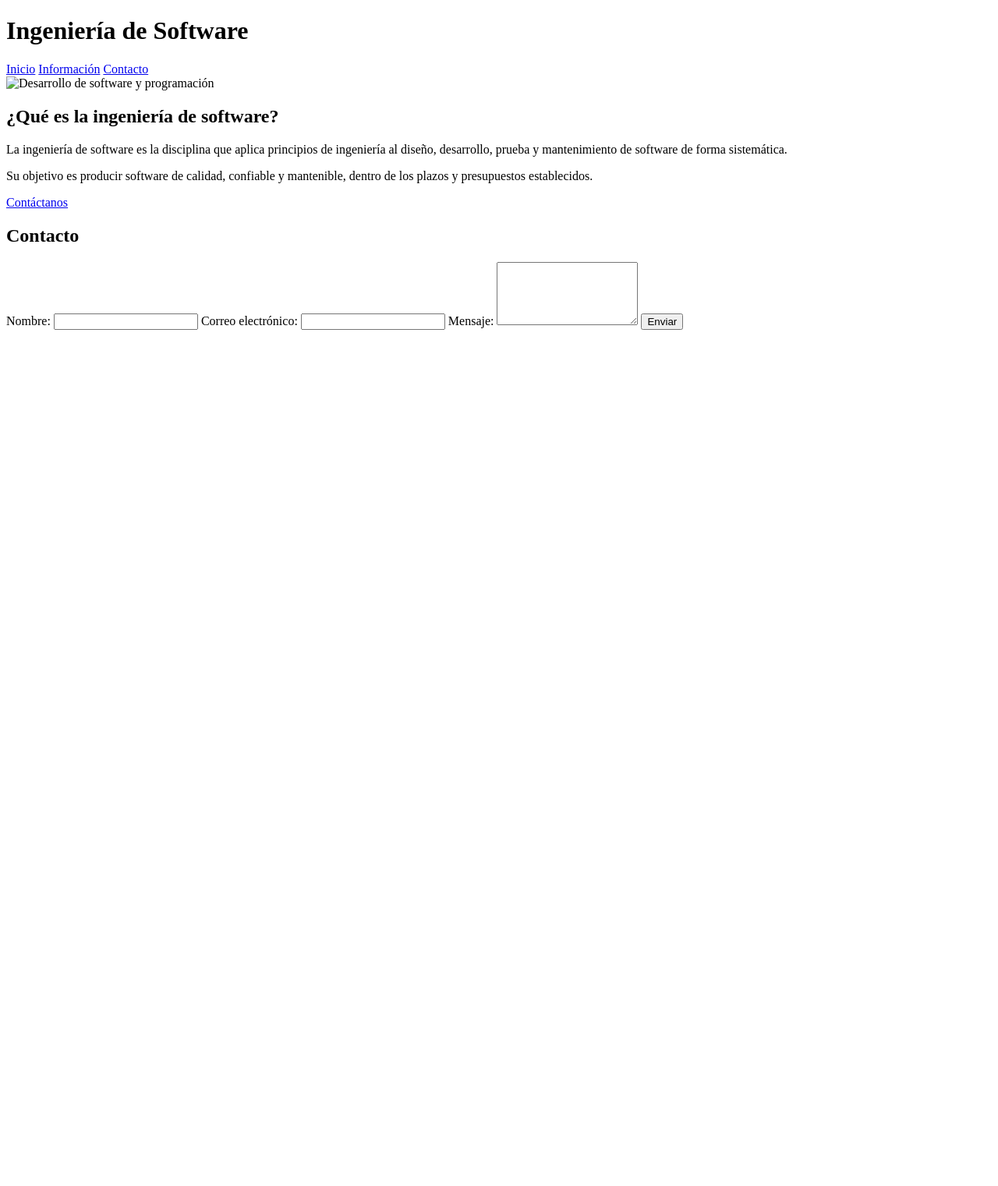
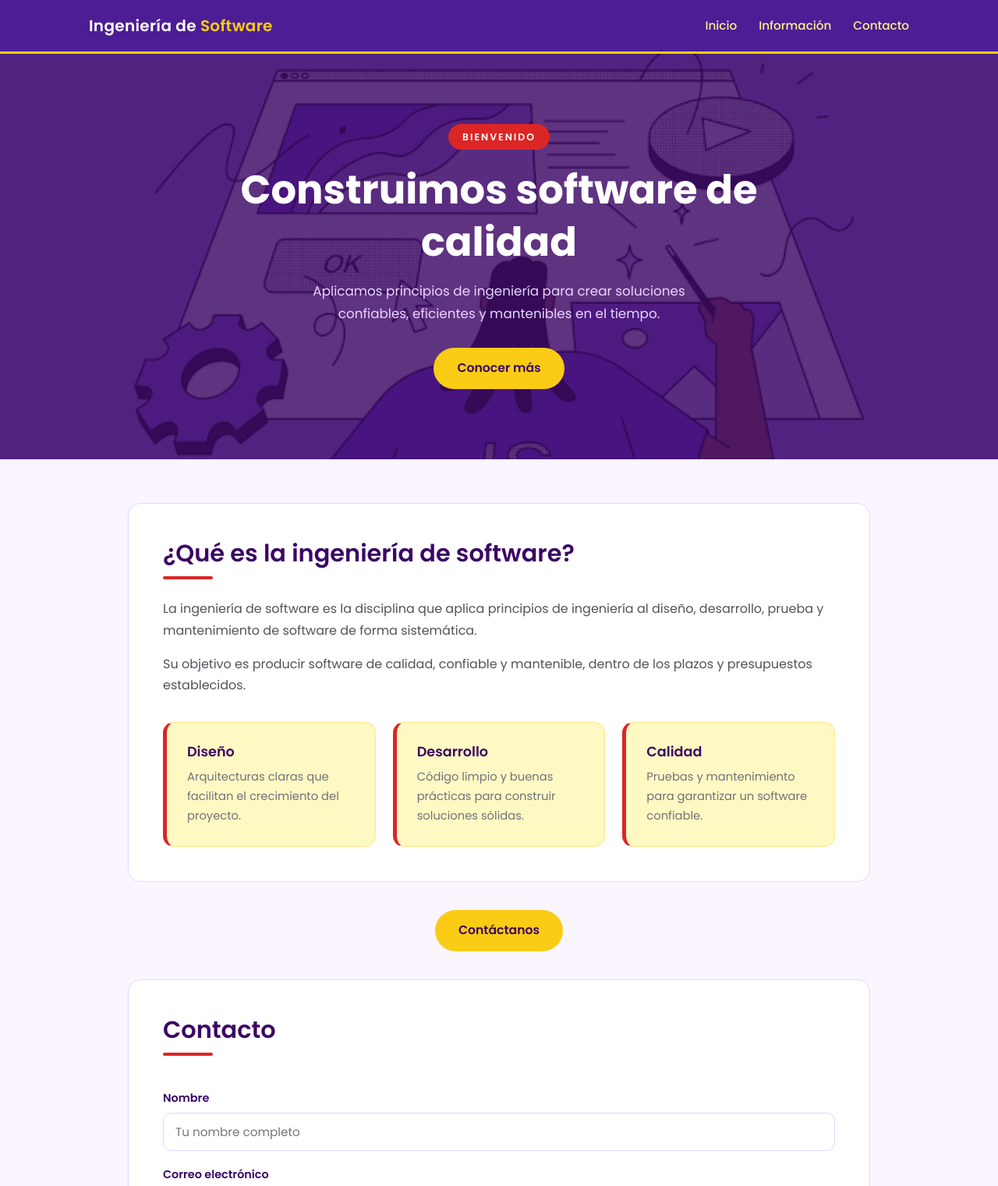
Before and after one commit to AntonyTandazo/SoftwareIngeneri, a plain HTML site: page index.html in a window 1280 px wide. Shown: the top 1521 px of the page at 78% size. Before the commit the page ends 800 px from the top, so only its background shows below. Drawn offline with Linux system fonts and the light colour scheme.

Commit message:
parte css completada taller

```diff
--- a/index.html
+++ b/index.html
@@ -4,30 +4,36 @@
     <meta charset="UTF-8">
     <meta name="viewport" content="width=device-width, initial-scale=1.0">
     <title>Ingeniería de Software</title>
-    <!-- Enlace al CSS externo -->
-    <link rel="stylesheet" href="css/styles.css">
+    <link rel="preconnect" href="https://fonts.googleapis.com">
+    <link rel="preconnect" href="https://fonts.gstatic.com" crossorigin>
+    <link href="https://fonts.googleapis.com/css2?family=Poppins:wght@400;500;600;700&display=swap" rel="stylesheet">
+    <link rel="stylesheet" href="styles.css">
 </head>
 <body>
-
-    <!-- Cabecera principal de la página -->
     <header class="header">
-        <h1>Ingeniería de Software</h1>
+        <div class="header-contenido">
+            <h1 class="logo">Ingeniería de <span>Software</span></h1>
             <nav class="nav">
                 <a href="#inicio">Inicio</a>
                 <a href="#informacion">Información</a>
                 <a href="#contacto">Contacto</a>
             </nav>
+        </div>
     </header>
-
-    <main class="contenedor">
-
-        <!-- Sección de inicio con imagen -->
-        <section id="inicio">
-            <img src="images/ingenieria-software.jpg" alt="Desarrollo de software y programación">
+    <main>
+        <section id="inicio" class="hero">
+            <div class="hero-contenido">
+                <p class="hero-etiqueta">Bienvenido</p>
+                <h2>Construimos software de calidad</h2>
+                <p class="hero-texto">
+                    Aplicamos principios de ingeniería para crear soluciones confiables,
+                    eficientes y mantenibles en el tiempo.
+                </p>
+                <a href="#informacion" class="btn">Conocer más</a>
+            </div>
         </section>
-
-        <!-- Sección de información -->
-        <section id="informacion">
+        <div class="contenedor">
+            <section id="informacion" class="seccion">
                 <h2>¿Qué es la ingeniería de software?</h2>
                 <p>
                     La ingeniería de software es la disciplina que aplica principios de ingeniería al
@@ -37,29 +43,37 @@
                     Su objetivo es producir software de calidad, confiable y mantenible, dentro de los
                     plazos y presupuestos establecidos.
                 </p>
+                <div class="tarjetas">
+                    <div class="tarjeta">
+                        <h3>Diseño</h3>
+                        <p>Arquitecturas claras que facilitan el crecimiento del proyecto.</p>
+                    </div>
+                    <div class="tarjeta">
+                        <h3>Desarrollo</h3>
+                        <p>Código limpio y buenas prácticas para construir soluciones sólidas.</p>
+                    </div>
+                    <div class="tarjeta">
+                        <h3>Calidad</h3>
+                        <p>Pruebas y mantenimiento para garantizar un software confiable.</p>
+                    </div>
+                </div>
             </section>
-
-        <!-- Enlace con apariencia de botón que lleva al formulario de contacto -->
+            <div class="cta">
                 <a href="#contacto" class="btn">Contáctanos</a>
-
-        <!-- Sección de contacto con formulario -->
-        <section id="contacto">
+            </div>
+            <section id="contacto" class="seccion">
                 <h2>Contacto</h2>
                 <form class="formulario" action="#" method="post">
-                <label for="nombre">Nombre:</label>
-                <input type="text" id="nombre" name="nombre" required>
-
-                <label for="correo">Correo electrónico:</label>
-                <input type="email" id="correo" name="correo" required>
-
-                <label for="mensaje">Mensaje:</label>
-                <textarea id="mensaje" name="mensaje" rows="5" required></textarea>
-
-                <button type="submit">Enviar</button>
+                    <label for="nombre">Nombre</label>
+                    <input type="text" id="nombre" name="nombre" placeholder="Tu nombre completo" required>
+                    <label for="correo">Correo electrónico</label>
+                    <input type="email" id="correo" name="correo" placeholder="tucorreo@ejemplo.com" required>
+                    <label for="mensaje">Mensaje</label>
+                    <textarea id="mensaje" name="mensaje" rows="5" placeholder="Escribe tu mensaje aquí..." required></textarea>
+                    <button type="submit">Enviar mensaje</button>
                 </form>
             </section>
-
+        </div>
     </main>
-
 </body>
 </html>
--- /dev/null
+++ b/styles.css
@@ -0,0 +1,365 @@
+:root {
+    --morado: #6d28d9;
+    --morado-oscuro: #4c1d95;
+    --morado-profundo: #3b0764;
+    --amarillo: #facc15;
+    --amarillo-oscuro: #eab308;
+    --amarillo-suave: #fef9c3;
+    --rojo: #dc2626;
+    --rojo-oscuro: #b91c1c;
+    --fondo: #faf5ff;
+    --blanco: #ffffff;
+    --texto: #52525b;
+    --texto-suave: #71717a;
+    --radio: 16px;
+}
+
+* {
+    box-sizing: border-box;
+}
+
+html {
+    scroll-behavior: smooth;
+}
+
+body {
+    font-family: 'Poppins', Arial, Helvetica, sans-serif;
+    background-color: var(--fondo);
+    color: var(--texto);
+    margin: 0;
+    line-height: 1.7;
+}
+
+h1, h2, h3 {
+    color: var(--morado-profundo);
+    line-height: 1.3;
+}
+
+.header {
+    position: sticky;
+    top: 0;
+    z-index: 100;
+    background-color: var(--morado-oscuro);
+    border-bottom: 3px solid var(--amarillo);
+}
+
+.header-contenido {
+    max-width: 1100px;
+    margin: 0 auto;
+    padding: 16px 24px;
+    display: flex;
+    align-items: center;
+    justify-content: space-between;
+    gap: 20px;
+}
+
+.logo {
+    margin: 0;
+    font-size: 1.25rem;
+    font-weight: 600;
+    color: var(--blanco);
+    letter-spacing: 0.3px;
+}
+
+.logo span {
+    color: var(--amarillo);
+}
+
+.nav {
+    display: flex;
+    gap: 28px;
+}
+
+.nav a {
+    position: relative;
+    color: #fef08a;
+    text-decoration: none;
+    font-size: 0.95rem;
+    font-weight: 500;
+    padding: 4px 0;
+    transition: color 0.25s ease;
+}
+
+.nav a::after {
+    content: "";
+    position: absolute;
+    left: 0;
+    bottom: -2px;
+    width: 100%;
+    height: 2px;
+    background-color: var(--amarillo);
+    border-radius: 2px;
+    transform: scaleX(0);
+    transform-origin: left;
+    transition: transform 0.25s ease;
+}
+
+.nav a:hover {
+    color: var(--blanco);
+}
+
+.nav a:hover::after {
+    transform: scaleX(1);
+}
+
+.hero {
+    position: relative;
+    min-height: 62vh;
+    display: flex;
+    align-items: center;
+    justify-content: center;
+    text-align: center;
+    padding: 90px 24px;
+    color: var(--blanco);
+    background-color: var(--morado-profundo);
+    background-image: url("ingenieria-software.webp");
+    background-size: cover;
+    background-position: center;
+}
+
+.hero::before {
+    content: "";
+    position: absolute;
+    inset: 0;
+    background-color: rgba(59, 7, 100, 0.82);
+}
+
+.hero-contenido {
+    position: relative;
+    z-index: 1;
+    max-width: 720px;
+    animation: aparecer 0.8s ease both;
+}
+
+.hero-etiqueta {
+    display: inline-block;
+    margin: 0 0 18px;
+    padding: 6px 18px;
+    font-size: 0.78rem;
+    font-weight: 600;
+    letter-spacing: 2px;
+    text-transform: uppercase;
+    color: var(--blanco);
+    background-color: var(--rojo);
+    border-radius: 999px;
+}
+
+.hero h2 {
+    margin: 0 0 16px;
+    font-size: clamp(2rem, 5vw, 3.2rem);
+    font-weight: 700;
+    color: var(--blanco);
+}
+
+.hero-texto {
+    margin: 0 auto 30px;
+    max-width: 560px;
+    font-size: 1.05rem;
+    color: #e9d5ff;
+}
+
+.contenedor {
+    max-width: 1000px;
+    margin: 0 auto;
+    padding: 56px 24px;
+}
+
+.seccion {
+    background-color: var(--blanco);
+    padding: 44px;
+    margin-bottom: 36px;
+    border: 1px solid #e9d5ff;
+    border-radius: var(--radio);
+    scroll-margin-top: 90px;
+    animation: aparecer 0.7s ease both;
+}
+
+.seccion h2 {
+    position: relative;
+    margin: 0 0 24px;
+    padding-bottom: 14px;
+    font-size: clamp(1.5rem, 3vw, 1.9rem);
+    font-weight: 600;
+}
+
+.seccion h2::after {
+    content: "";
+    position: absolute;
+    left: 0;
+    bottom: 0;
+    width: 64px;
+    height: 4px;
+    border-radius: 4px;
+    background-color: var(--rojo);
+}
+
+.seccion p {
+    margin: 0 0 16px;
+    color: var(--texto);
+}
+
+.tarjetas {
+    display: grid;
+    grid-template-columns: repeat(auto-fit, minmax(200px, 1fr));
+    gap: 22px;
+    margin-top: 34px;
+}
+
+.tarjeta {
+    padding: 26px;
+    background-color: var(--amarillo-suave);
+    border: 1px solid #fde68a;
+    border-left: 5px solid var(--rojo);
+    border-radius: 14px;
+    transition: transform 0.3s ease, background-color 0.3s ease, border-color 0.3s ease;
+}
+
+.tarjeta:hover {
+    transform: translateY(-6px);
+    background-color: var(--blanco);
+    border-color: var(--amarillo-oscuro);
+    border-left-color: var(--rojo-oscuro);
+}
+
+.tarjeta h3 {
+    margin: 0 0 8px;
+    font-size: 1.1rem;
+    font-weight: 600;
+}
+
+.tarjeta p {
+    margin: 0;
+    font-size: 0.92rem;
+    color: var(--texto-suave);
+}
+
+.btn {
+    display: inline-flex;
+    align-items: center;
+    justify-content: center;
+    padding: 13px 30px;
+    font-size: 0.98rem;
+    font-weight: 600;
+    text-decoration: none;
+    color: var(--morado-profundo);
+    background-color: var(--amarillo);
+    border: none;
+    border-radius: 999px;
+    cursor: pointer;
+    transition: transform 0.25s ease, background-color 0.25s ease;
+}
+
+.btn:hover {
+    transform: translateY(-3px);
+    background-color: var(--amarillo-oscuro);
+}
+
+.cta {
+    text-align: center;
+    margin-bottom: 36px;
+}
+
+.formulario {
+    display: flex;
+    flex-direction: column;
+}
+
+.formulario label {
+    margin-top: 18px;
+    margin-bottom: 6px;
+    font-size: 0.9rem;
+    font-weight: 600;
+    color: var(--morado-profundo);
+}
+
+.formulario input,
+.formulario textarea {
+    width: 100%;
+    padding: 12px 15px;
+    font-family: inherit;
+    font-size: 0.95rem;
+    color: var(--texto);
+    background-color: var(--blanco);
+    border: 1.5px solid #ddd6fe;
+    border-radius: 10px;
+    transition: border-color 0.25s ease;
+}
+
+.formulario input:focus,
+.formulario textarea:focus {
+    outline: 2px solid var(--morado);
+    outline-offset: 1px;
+    border-color: var(--morado);
+}
+
+.formulario textarea {
+    resize: vertical;
+}
+
+.formulario button {
+    margin-top: 24px;
+    padding: 14px;
+    font-family: inherit;
+    font-size: 1rem;
+    font-weight: 600;
+    color: var(--morado-profundo);
+    background-color: var(--amarillo);
+    border: none;
+    border-radius: 10px;
+    cursor: pointer;
+    transition: transform 0.25s ease, background-color 0.25s ease;
+}
+
+.formulario button:hover {
+    transform: translateY(-2px);
+    background-color: var(--amarillo-oscuro);
+}
+
+.footer {
+    padding: 30px 24px;
+    text-align: center;
+    background-color: var(--morado-profundo);
+    border-top: 3px solid var(--rojo);
+}
+
+.footer p {
+    margin: 0;
+    font-size: 0.88rem;
+    color: #e9d5ff;
+}
+
+@keyframes aparecer {
+    from {
+        opacity: 0;
+        transform: translateY(24px);
+    }
+    to {
+        opacity: 1;
+        transform: translateY(0);
+    }
+}
+
+@media (max-width: 768px) {
+    .header-contenido {
+        flex-direction: column;
+        gap: 10px;
+        padding: 14px 20px;
+    }
+
+    .nav {
+        gap: 20px;
+    }
+
+    .hero {
+        min-height: 52vh;
+        padding: 70px 20px;
+    }
+
+    .contenedor {
+        padding: 36px 18px;
+    }
+
+    .seccion {
+        padding: 26px 22px;
+    }
+}
```
Also changed, not shown: ingenieria-software.webp (added). Lines whose indentation alone changed are shown as unchanged.
